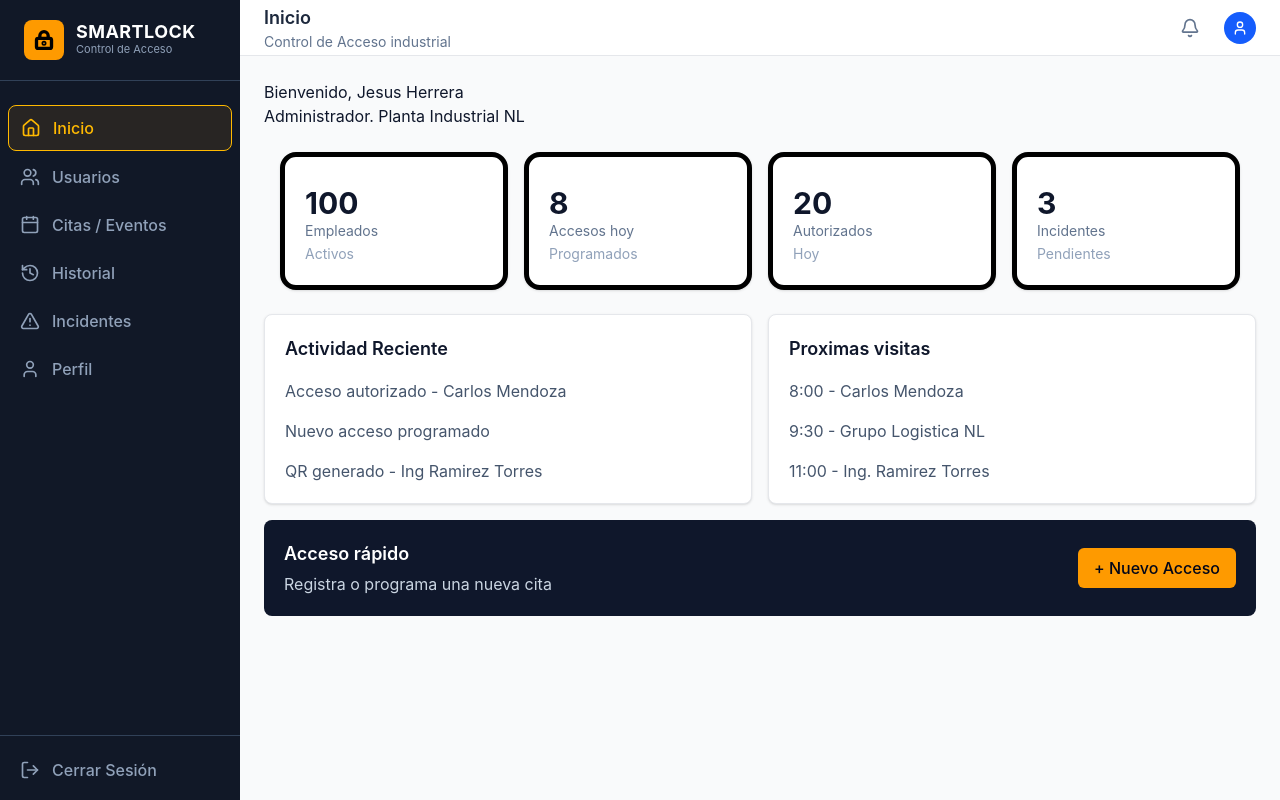
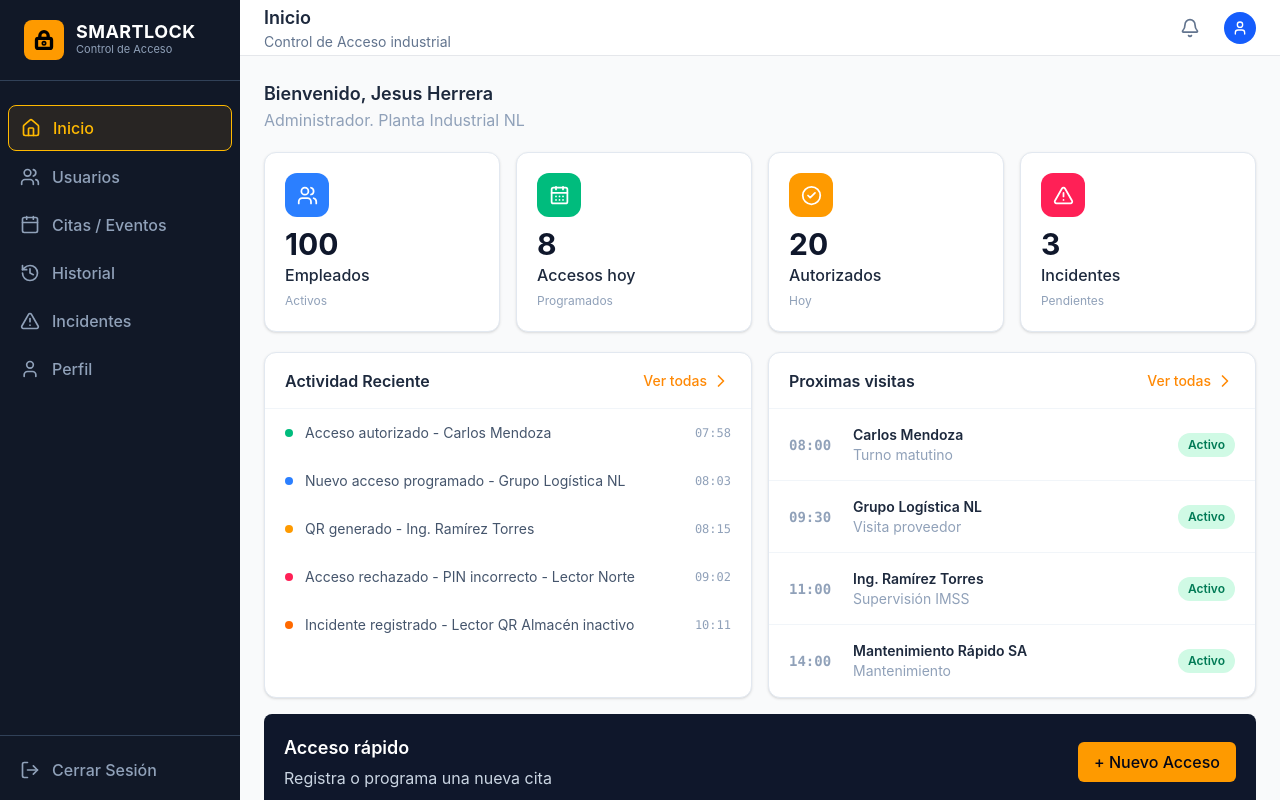
Before and after one commit to Adriexdev1/SistemaSMARTLOCK, a React (Vite) app in the folder portal-web/: page /inicio in a window 1280 px wide. Built offline with nearby package versions, Linux system fonts and the light colour scheme.

Commit message:
//Cambios en interfaz de Inicio

```diff
--- a/portal-web/src/components/componentesPaginas/ActividadReciente.tsx
+++ b/portal-web/src/components/componentesPaginas/ActividadReciente.tsx
@@ -1,17 +1,39 @@
+//Importacion de iconos
+import { ChevronRight } from 'lucide-react'
+//Importacion para manejo de rutas
+import { Link } from 'react-router-dom'
+
+//Constante en la cual se almacenara la informacion de actividad reciente
+const actividades = [
+  { texto: 'Acceso autorizado - Carlos Mendoza', hora: '07:58', color: 'bg-emerald-500' },
+  { texto: 'Nuevo acceso programado - Grupo Logística NL', hora: '08:03', color: 'bg-blue-500' },
+  { texto: 'QR generado - Ing. Ramírez Torres', hora: '08:15', color: 'bg-amber-500' },
+  { texto: 'Acceso rechazado - PIN incorrecto - Lector Norte', hora: '09:02', color: 'bg-rose-500' },
+  { texto: 'Incidente registrado - Lector QR Almacén inactivo', hora: '10:11', color: 'bg-orange-500' },
+]
+
 export default function ActividadReciente(){
     return(
-        <section className="rounded-lg border border-gray-200 bg-white p-5 shadow-sm">
-            {/*Seccion de titulo*/}
-            <h2 className="text-lg font-semibold text-slate-900">
-                Actividad Reciente
-            </h2>
+        <section className="overflow-hidden rounded-xl border border-slate-200 bg-white shadow-sm">
+            {/*Seccion en donde estara el texto link hacia el historial*/}
+            <div className="flex min-h-14 items-center justify-between border-b border-slate-100 px-5">
+                <h2 className="text-base font-semibold text-slate-800">Actividad Reciente</h2>
+                {/*Link hacia historial*/}
+                <Link to="/historial" className="flex items-center gap-1 text-sm font-medium text-orange-400">
+                 Ver todas <ChevronRight size={20}/>
+                </Link>
+            </div>
 
-            {/*Seccion de actividad*/}
-            <div className="mt-4 space-y-4">
-                <p className="text-slate-600">Acceso autorizado - Carlos Mendoza</p>
-                <p className="text-slate-600">Nuevo acceso programado</p>
-                <p className="text-slate-600">QR generado - Ing Ramirez Torres</p>
-            </div>
+            {/*Funcion para incorporar la actividad reciente al contenedor*/}
+            {actividades.map((actividad) =>(
+                <div key={actividad.hora}
+                className="flex min-h-12 items-center gap-3 px-5 last:border-0">
+
+                    <span aria-hidden="true" className={`h-2 w-2 shrink-0 rounded-full ${actividad.color}`}/>
+                    <p className="min-w-0 flex-1 truncate text-sm text-slate-600">{actividad.texto}</p>
+                    <time className="shrink-0 font-mono text-xs text-slate-400">{actividad.hora}</time>
+                </div>
+            ))}
         </section>
     )
 }
--- a/portal-web/src/components/componentesPaginas/CartaEstadistica.tsx
+++ b/portal-web/src/components/componentesPaginas/CartaEstadistica.tsx
@@ -1,20 +1,35 @@
+//Importacion para iconos dentro de las tarjetas
+import type { LucideIcon } from "lucide-react"
+
 //Definicion de los valores a emplear dentro de las cartas de estadisticas
 type CartaEstadisticaProps = {
     title: string
     value: string
     subtitle: string
+    icon: LucideIcon   //Icono aplicado a cada tarjeta
+    iconClassName: string
 }
 
 export default function CartaEstadistica({
     title,
     value,
     subtitle,
+    icon: Icon,
+    iconClassName,
 }:CartaEstadisticaProps){
     return(
-        <article className="rounded-2xl border-5 border-black bg-white p-5 shadow-sm">
-            <strong className="mt-2 block text-3xl text-slate-900">{value}</strong>
-            <p className="text-sm text-slate-500">{title}</p>
-            <span className="text-sm text-slate-400">{subtitle}</span>
+        <article className="min-h-40 rounded-xl border border-slate-200 bg-white p-5 shadow-sm">
+            {/*Campo del icono*/}
+            <div className= {`flex h-11 w-11 items-center justify-center rounded-xl text-white ${iconClassName}`}>
+                <Icon aria-hidden= "true" size={21}/>
+            </div>
+            {/*Campo de texto*/}
+            <strong className="mt-3 block text-3xl font-bold leading-none text-slate-900">
+                {value}
+            </strong>
+
+            <p className="mt-1 text-md font-medium text-slate-800">{title}</p>
+            <span className="text-xs text-slate-400">{subtitle}</span>
         </article>
     )
 }
--- a/portal-web/src/components/componentesPaginas/ProximasVisitas.tsx
+++ b/portal-web/src/components/componentesPaginas/ProximasVisitas.tsx
@@ -1,19 +1,47 @@
+//Importacion para icono dentro de seccion de proxima visita
+import { ChevronRight } from "lucide-react"
+//Importacion para conexion con interfaces
+import {Link} from 'react-router-dom'
+
+//Variable con la informacion de las visitas
+const visitas = [
+    { hora: '08:00', nombre: 'Carlos Mendoza', detalle: 'Turno matutino' },
+    { hora: '09:30', nombre: 'Grupo Logística NL', detalle: 'Visita proveedor' },
+    { hora: '11:00', nombre: 'Ing. Ramírez Torres', detalle: 'Supervisión IMSS' },
+    { hora: '14:00', nombre: 'Mantenimiento Rápido SA', detalle: 'Mantenimiento' },
+]
+
 export default function ProximasVisitas(){
     return(
         //Seccion para las proximas visitas
-        <section className="rounded-lg border border-gray-200 bg-white p-5 shadow-sm">
+        <section className="overflow-hidden rounded-xl border border-slate-200 bg-white shadow-sm">
+            {/*Seccion de ver mas la cual envia a la interfaz de citas*/}
+            <div className="flex min-h-14 items-center justify-between border-b border-slate-100 px-5">
+                <h2 className="text-base font-semibold text-slate-800">Proximas visitas</h2>
+                <Link to="/eventos" className="flex items-center gap-1 text-sm font-medium text-orange-400">
+                 {/*Vinculo a interfaz de citas*/}
+                  Ver todas <ChevronRight size={20}/>
+                </Link>
+            </div>
 
-            {/*Seccion de encabezado de la seccion*/}
-            <h2 className="text-lg font-semibold text-slate-900">
-                Proximas visitas
-            </h2>
+            {/*Funcion para crear y mostrar los datos de cada visita */}
+            {visitas.map((visita) =>(
+                <div key={visita.hora}
+                className="flex min-h-[72px] items-center gap-4 border-b border-slate-100 px-5 last:border-0">
+                    <time className="w-12 shrink-0 font-mono text-sm font-semibold text-slate-400">
+                        {visita.hora}
+                    </time>
+                    <div className="min-w-0 flex-1">
+                        <p className="truncate text-sm font-semibold text-slate-800">{visita.nombre}</p>
+                        <p className="truncate text-sm text-slate-400">{visita.detalle}</p>
+                    </div>
+                    <span className="shrink-0 rounded-full bg-emerald-100 px-2.5 py-1 text-xs font-semibold text-emerald-700">
+                        Activo
+                    </span>
+                </div>
 
-            {/*Seccion de citas proximas*/}
-            <div className="mt-4 space-y-4">
-                <p className="text-slate-600">8:00 - Carlos Mendoza</p>
-                <p className="text-slate-600">9:30 - Grupo Logistica NL</p>
-                <p className="text-slate-600">11:00 - Ing. Ramirez Torres</p>
-            </div>
+            ))}
+
         </section>
     )
 }
--- a/portal-web/src/pages/Inicio.tsx
+++ b/portal-web/src/pages/Inicio.tsx
@@ -3,23 +3,23 @@ import CartaEstadistica from '../components/componentesPaginas/CartaEstadistica'
 import ProximasVisitas from '../components/componentesPaginas/ProximasVisitas'
 import ActividadReciente from '../components/componentesPaginas/ActividadReciente'
 import AccesoRapido from '../components/componentesPaginas/AccesoRapido'
-
+import { AlertTriangle, CalendarDays, CircleCheck, Users } from 'lucide-react'
 
 export default function Inicio() {
   return (
     <div>
       {/*Seccion superior*/}
       <section>
-        <h1>Bienvenido, Jesus Herrera</h1>
-        <p>Administrador. Planta Industrial NL</p>
+        <h1 className="text-lg font-semibold text-slate-800">Bienvenido, Jesus Herrera</h1>
+        <p className="text-md text-slate-400">Administrador. Planta Industrial NL</p>
       </section>
 
       {/*Seccion de tarjetas con informacion relevante*/}
-      <section className="grid grid-cols-1 gap-4 md:grid-cols-2 xl:grid-cols-4 px-4 py-6">
-        <CartaEstadistica title="Empleados" value="100" subtitle="Activos"/>
-        <CartaEstadistica title="Accesos hoy" value="8" subtitle="Programados"/>
-        <CartaEstadistica title="Autorizados" value="20" subtitle="Hoy"/>
-        <CartaEstadistica title="Incidentes" value="3" subtitle="Pendientes"/>
+      <section className="grid grid-cols-1 gap-4 py-5 sm:grid-cols-2 xl:grid-cols-4">
+        <CartaEstadistica icon={Users} iconClassName="bg-blue-500" title="Empleados" value="100" subtitle="Activos"/>
+        <CartaEstadistica icon={CalendarDays} iconClassName="bg-emerald-500" title="Accesos hoy" value="8" subtitle="Programados"/>
+        <CartaEstadistica icon={CircleCheck} iconClassName="bg-amber-500" title="Autorizados" value="20" subtitle="Hoy"/>
+        <CartaEstadistica icon={AlertTriangle} iconClassName="bg-rose-500" title="Incidentes" value="3" subtitle="Pendientes"/>
       </section>
 
       <section className="grid grid-cols-1 gap-4 xl:grid-cols-2">
```
